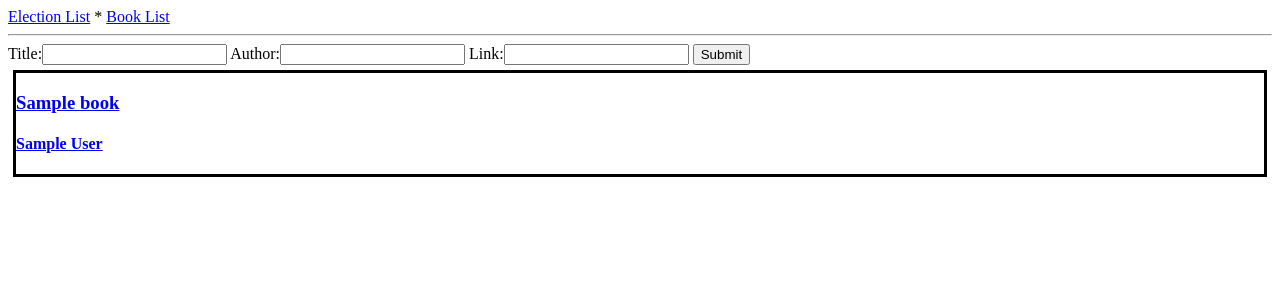
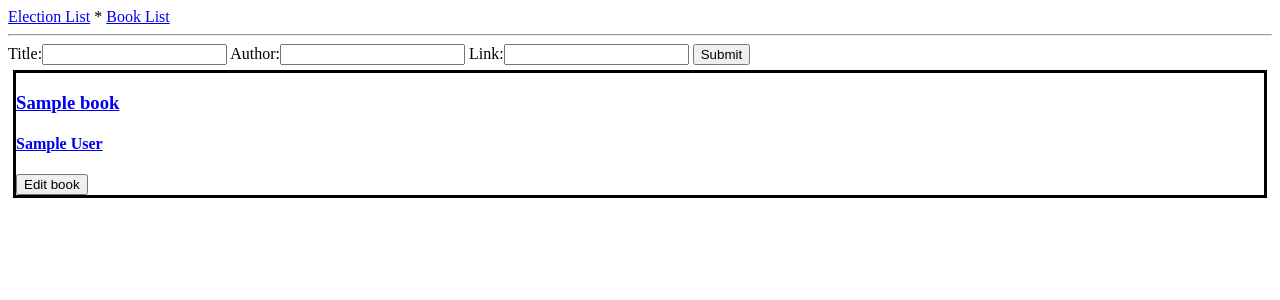
Before and after one commit to CodeHeeler/book-club-voting, a Django app: page /books in a window 1280 px wide. Shown: the top 300 px of the page. Run offline with Django 3.2, Linux system fonts and the light colour scheme; tables that the repository leaves empty hold one stand-in row (values such as "Sample post"); some libraries are stand-ins or nearby versions.

Commit message:
Added ability to edit books

```diff
--- a/book_club_voting/urls.py
+++ b/book_club_voting/urls.py
@@ -28,5 +28,6 @@ urlpatterns = [
     url(r'^vote$', vote_views.create_ballot, name='create_ballot'),
     url(r'^books', book_views.book_list, name='book_list'),
     url(r'^book$', book_views.new_book, name='new_book'),
+    url(r'^book/(?P<book_id>[0-9]+)/edit', book_views.book_edit_view, name='book_edit'),
     url(r'^admin/', admin.site.urls),
 ]
--- a/books/templates/books/book_list.html
+++ b/books/templates/books/book_list.html
@@ -14,6 +14,7 @@
     <h3>{{ book.title }}</h3>
     <h4>{{ book.author }}</h4>
     {% if book.link %}</a>{% endif %}
+    <a href="{% url 'book_edit' book.id %}"><button>Edit book</button></a>
     </div>
 {% endfor %}
 
--- a/books/views.py
+++ b/books/views.py
@@ -1,7 +1,22 @@
-from django.shortcuts import render, redirect
+from django.shortcuts import render, redirect, get_object_or_404
 
 from .models import Book
 from .forms import BookForm
+
+
+def book_edit_view (request, book_id):
+    if request.method == 'POST':
+        form = BookForm(request.POST, instance=get_object_or_404(Book, id=book_id))
+        if form.is_valid():
+            form.save()
+        return redirect('book_list')
+    else:
+        book = get_object_or_404(Book, id=book_id)
+        form = BookForm(instance=book)
+        return render(request, "books/book_edit.html", {
+            "form":form,
+            "book_id": book_id,
+        })
 
 
 def book_list(request):
```
Also changed, not shown: books/templates/books/book_edit.html (added, +11 -0 lines), requirements.txt (added, +7 -0 lines).
